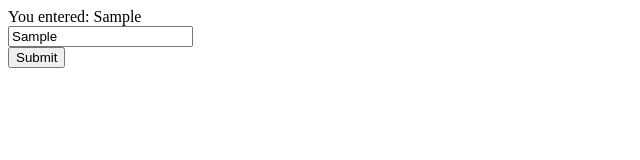
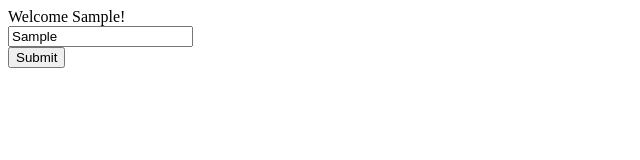
Before and after one commit to Shimazaky80/js-user-input, a plain HTML site: page index.html in a window 1280 px wide. Both pictures are taken after typing "Sample" into the empty fields and a click on the button "Submit". Shown: the full height of the page, 0-640 px from the left. Drawn offline with Linux system fonts and the light colour scheme.

Commit message:
Fixed textbox user input

```diff
--- a/index.html
+++ b/index.html
@@ -5,7 +5,7 @@
     <title>Document</title>
 </head>
 <body>
-    <label for="userName" id="labelName">What's your name?</label><br>
+    <label for="userName" id="labelName">Enter your name:</label><br>
     <input type="text" name="" id="userName"
     placeholder="Enter name here"><br>
     <button type="submit" id="submitBtn">Submit</button>
--- a/with-textbox.js
+++ b/with-textbox.js
@@ -1,9 +1,9 @@
-let labelName = document.getElementById("labelName")
-let userName = document.getElementById("userName")
 let submitBtn = document.getElementById("submitBtn")
 
 submitBtn.onclick = () => {
 
-    labelName.innerHTML = `You entered: ${userName.value}`
+    let labelName = document.getElementById("labelName")
+    let userName = document.getElementById("userName")
+    labelName.innerHTML = `Welcome ${userName.value}!`
 
 }
```
